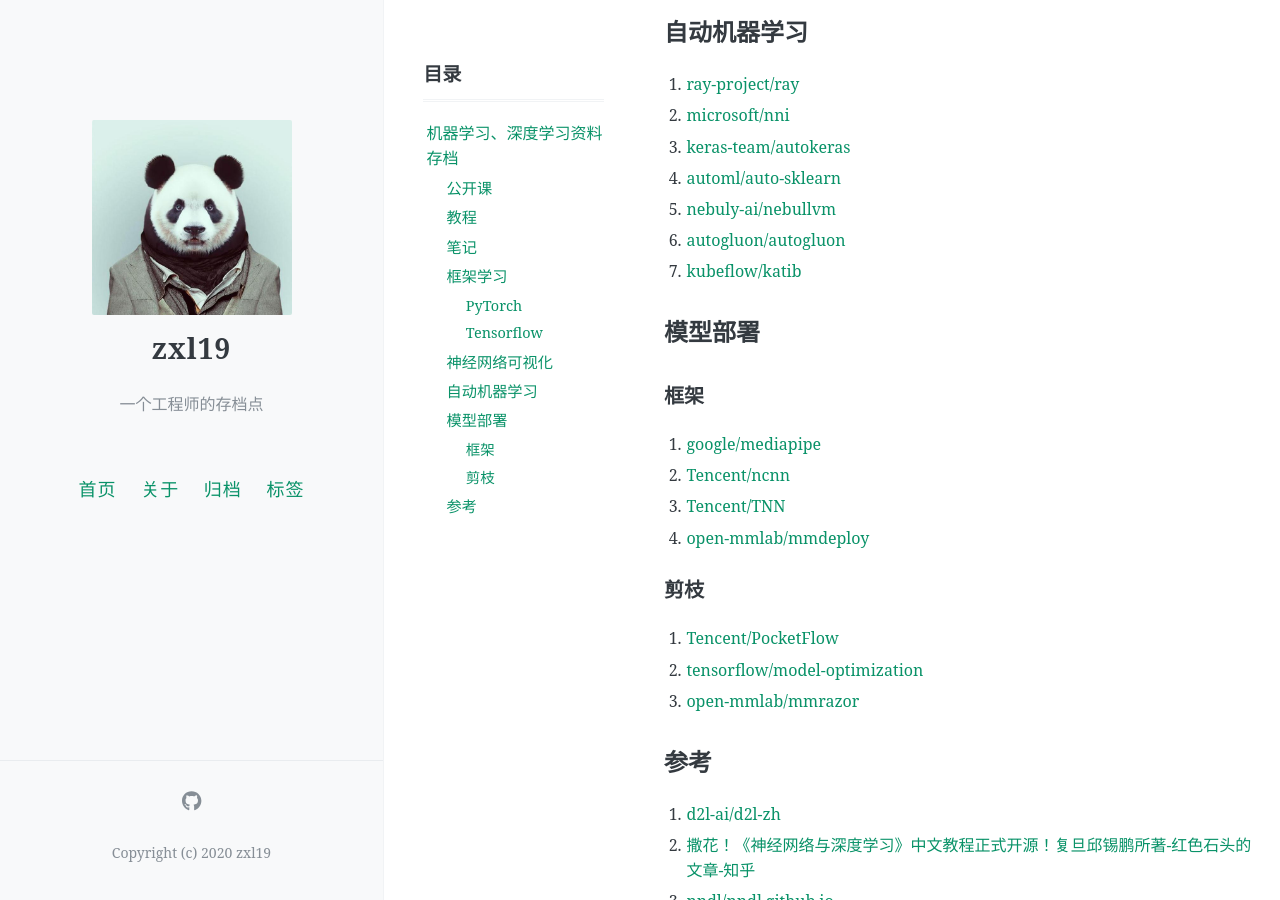
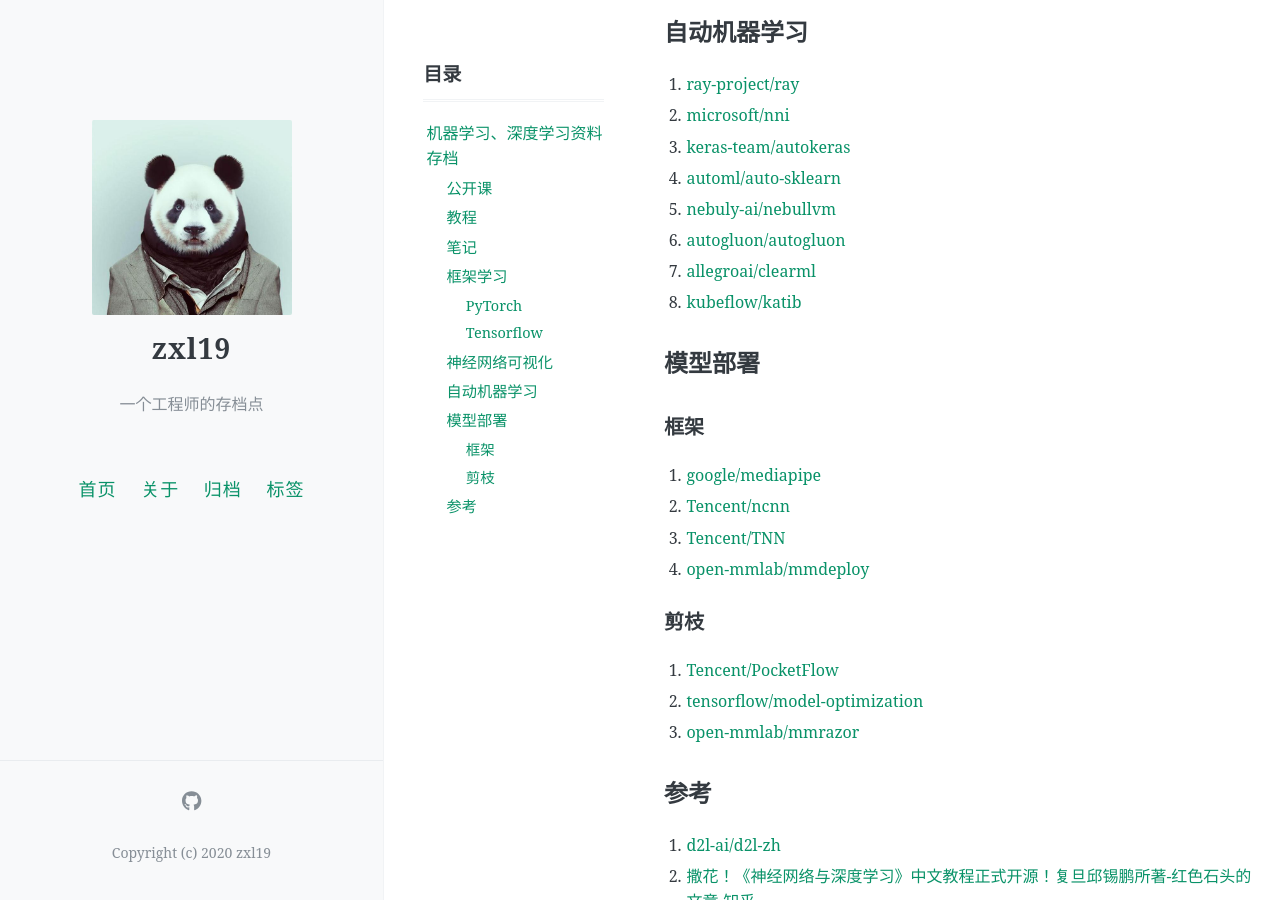
Before and after one commit to zxl19/zxl19.github.io, a Jekyll site: the page built from _posts/2021-06-15-ai-material.md, in a window 1280 px wide and 900 px high, scrolled down 2071 px. Built offline with Jekyll 4.4.1, drawn with Linux system fonts in a browser that asks for light colours; comment, search, counter and statistics services are not loaded.

Commit message:
Update Posts

```diff
--- a/_posts/2021-06-15-ai-material.md
+++ b/_posts/2021-06-15-ai-material.md
@@ -84,7 +84,8 @@ pinned: false
 4. [automl/auto-sklearn](https://github.com/automl/auto-sklearn)
 5. [nebuly-ai/nebullvm](https://github.com/nebuly-ai/nebullvm)
 6. [autogluon/autogluon](https://github.com/autogluon/autogluon)
-7. [kubeflow/katib](https://github.com/kubeflow/katib)
+7. [allegroai/clearml](https://github.com/allegroai/clearml)
+8. [kubeflow/katib](https://github.com/kubeflow/katib)
 
 ## 模型部署
 
```
Also changed, not shown: _posts/2021-05-25-slam-tool.md (+1 -0 lines).
